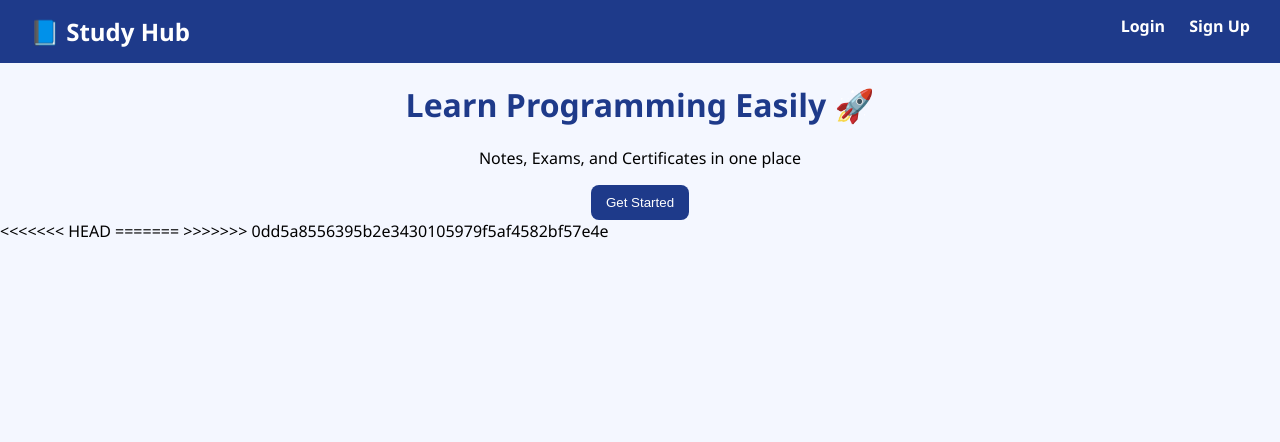
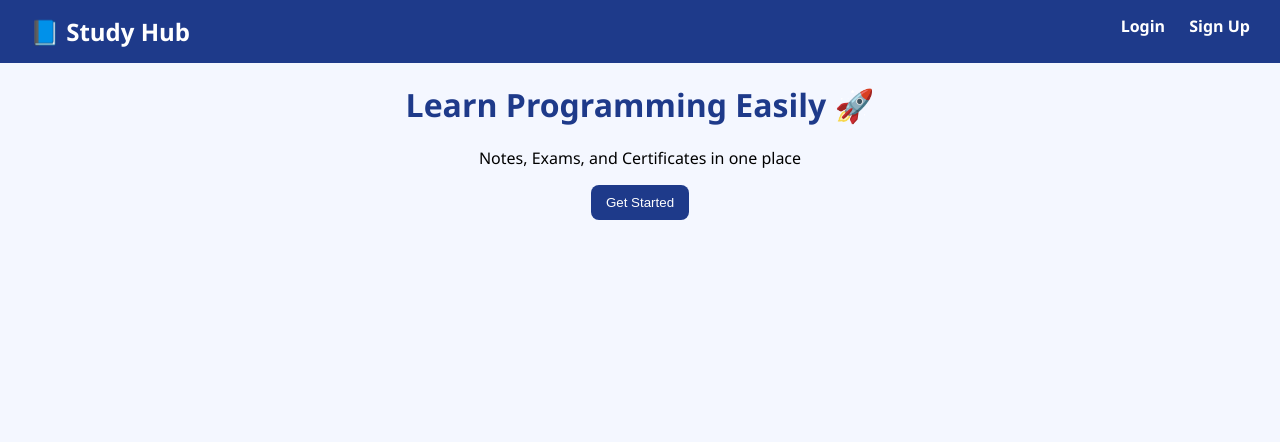
Before and after one commit to preethir0233-tech/certificate_project, a Flask app: page / in a window 1280 px wide. Shown: the top 442 px of the page. Run offline with Flask 3, Linux system fonts and the light colour scheme.

Commit message:
Update index.html

```diff
--- a/templates/index.html
+++ b/templates/index.html
@@ -27,8 +27,5 @@
 </div>
 
 </body>
-<<<<<<< HEAD
+
 </html>
-=======
-</html>
->>>>>>> 0dd5a8556395b2e3430105979f5af4582bf57e4e
```
